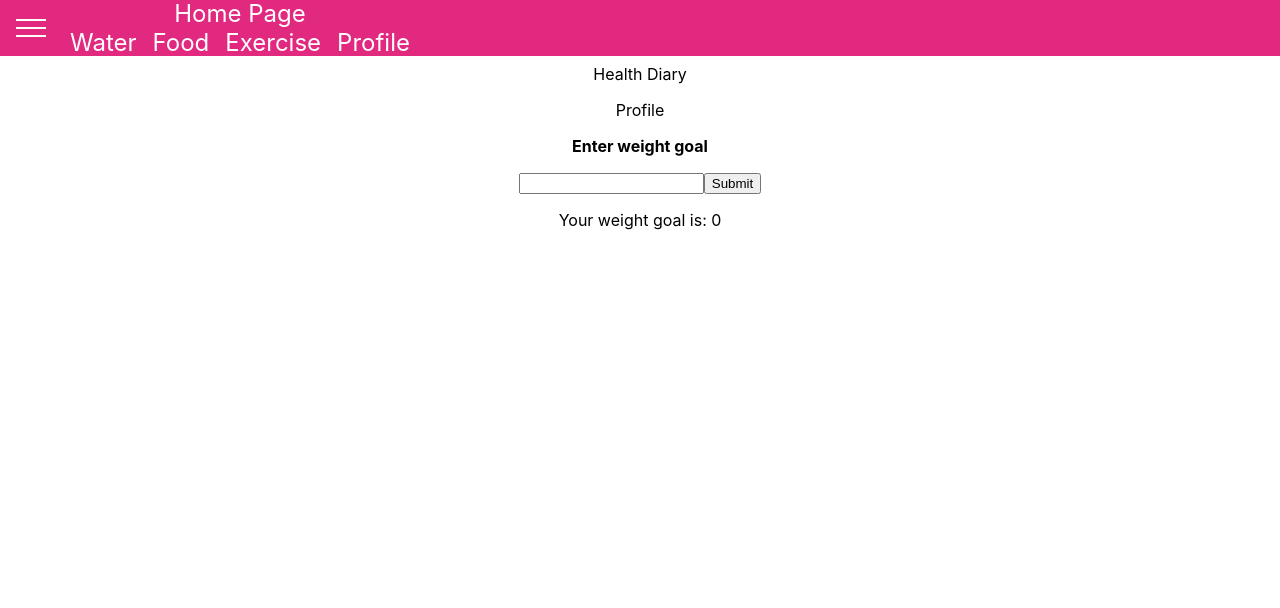
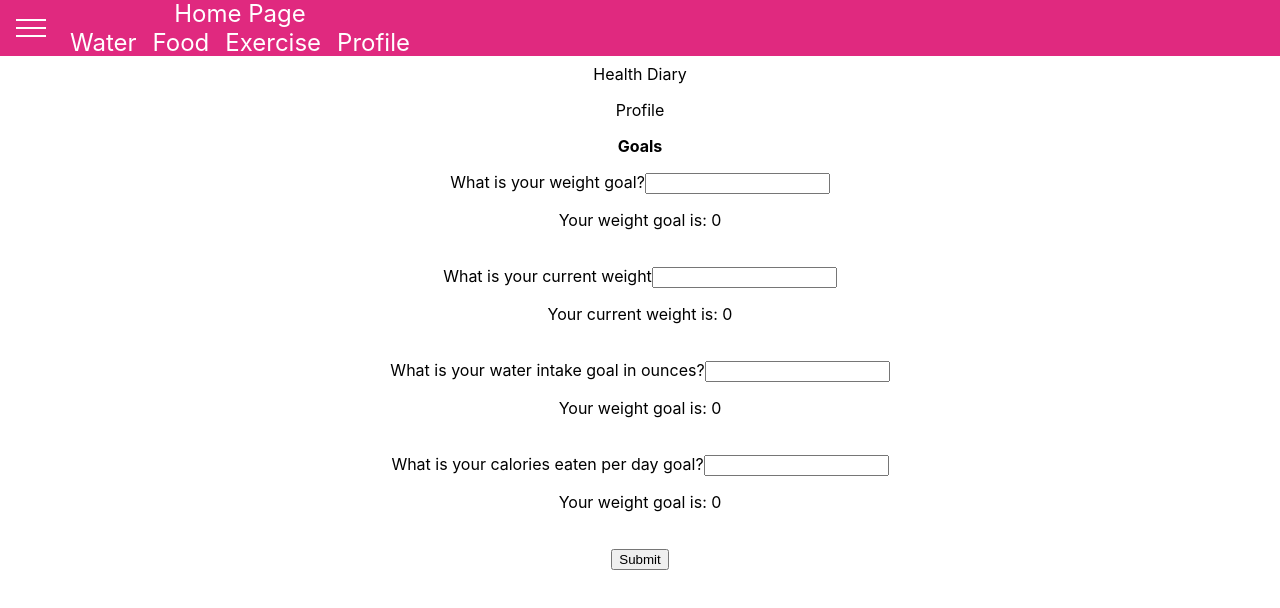
Before and after one commit to JoyPalumbo/HealthTracker, a React (Create React App) app in the folder client/: page /profile in a window 1280 px wide. Shown: the top 608 px of the page. Built offline with nearby package versions, Linux system fonts and the light colour scheme.

Commit message:
add input form

```diff
--- a/client/src/Exercise.jsx
+++ b/client/src/Exercise.jsx
@@ -0,0 +1,68 @@
+import React, { Component } from 'react';
+
+class Exercise extends Component {
+  constructor(props) {
+    super(props);
+    this.state = {
+      exercise: '',
+      time: 0,
+      reps: 0,
+      notes: ''
+    };
+  }
+
+  render() {
+    return (
+      // <div>
+      //   <h1>Welcome to the Exercise page</h1>
+      // </div>
+      <div>
+        <form>
+          <label>
+            Exercise done:
+<input
+              name="exercise"
+              type="text"
+              // value={this.state.foodName}
+              onChange={this.handleChange} />
+          </label>
+          <br />
+          <label>
+            How long did you exercise for?:
+      <input
+              name="time"
+              type="text"
+              // value={this.state.time}
+              onChange={this.handleChange} />
+          </label>
+          <br />
+          <label>
+            reps done:
+      <input
+              name="reps"
+              type="text"
+              // value={this.state.reps}
+              onChange={this.handleChange} />
+          </label>
+          <br />
+          <label>
+            Notes:
+      <input
+              name="notes"
+              type="text"
+              value={this.state.notes}
+              onChange={this.handleChange} />
+          </label>
+          <br />
+          <input type="submit" value="Submit" onClick={this.handleSubmit} />
+        </form>
+        {/* <p> Food Eaten: {food} </p> */}
+      </div >
+
+    );
+  };
+
+
+}
+
+export default Exercise;
--- a/client/src/Profile.jsx
+++ b/client/src/Profile.jsx
@@ -8,6 +8,7 @@ class Profile extends Component {
     this.state = {
       name: '',
       weightGoal: 0,
+      currentWeight: 0,
       waterGoal: 0,
       calorieGoal: 0
     };
@@ -27,7 +28,8 @@ class Profile extends Component {
     // //ounces2 is console logging correctly
     // console.log(ounces2, "this is ounces, total");
     this.setState({ weightGoal: event.target.value })
-    console.log(this.state.weightGoal);
+    console.log(event.target.value);
+    // console.log(this.state.weightGoal);
     // //Total is always one entry behind
     // console.log("is the total working?", this.state.total);
     // axios.post('/water', {
@@ -54,16 +56,48 @@ class Profile extends Component {
           Profile
           </p>
         <p>
-          <strong>Enter weight goal</strong>
+          <strong>Goals</strong>
         </p>
         <form onSubmit={this.handleSubmit}>
           <label>
-            <input type="text"
-              onChange={this.handleChange} />
+            What is your weight goal?
+          <input
+              name="goalWeight"
+              type="number"
+              onChange={this.handleInputChange} />
           </label>
+          <p> Your weight goal is: {this.state.weightGoal}</p>
+          <br />
+          <label>
+            What is your current weight
+          <input
+              name="currentWeight"
+              type="number"
+              onChange={this.handleInputChange} />
+          </label>
+          <p> Your current weight is: {this.state.currentWeight}</p>
+          <br />
+          <label>
+            What is your water intake goal in ounces?
+          <input
+              name="waterGoal"
+              type="number"
+              onChange={this.handleInputChange} />
+          </label>
+          <p> Your weight goal is: {this.state.waterGoal}</p>
+          <br />
+          <label>
+            What is your calories eaten per day goal?
+          <input
+              name="calorieGoal"
+              type="number"
+              onChange={this.handleInputChange} />
+          </label>
+          <p> Your weight goal is: {this.state.calorieGoal}</p>
+          <br />
           <input type="submit" value="Submit" />
         </form>
-        <p> Your weight goal is: {this.state.weightGoal}</p>
+
       </div>
 
     );
```
